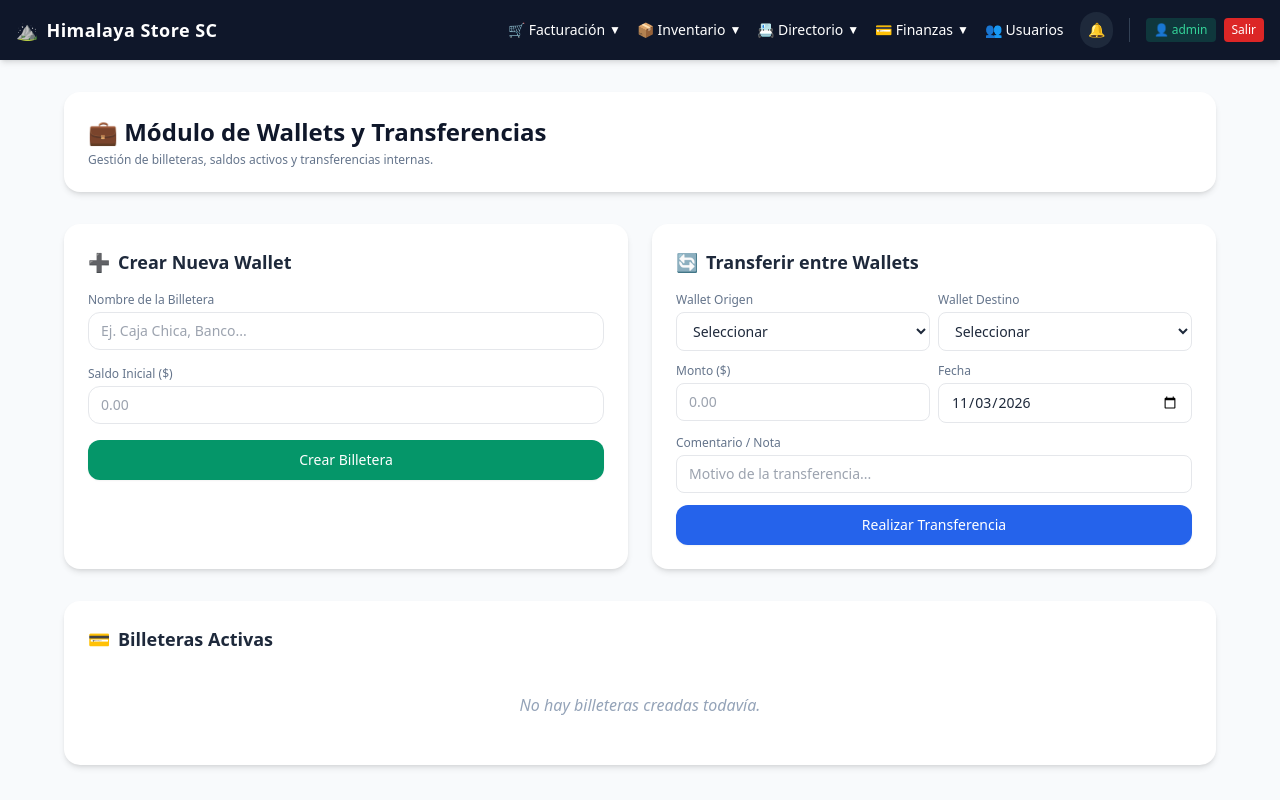
After one commit to edwarrusa/Himalaya_Store, a Flask app: page /wallets in a window 1280 px wide. The commit adds this page. Run offline with Flask 3, Linux system fonts and the light colour scheme; a user stored in the database is signed in; data that the repository does not hold is empty; some libraries are stand-ins or nearby versions.

```diff
--- a/app.py
+++ b/app.py
@@ -202,7 +202,7 @@ class CierreMensual(db.Model):
 class SalidaInventario(db.Model):
     id = db.Column(db.Integer, primary_key=True)
     fecha = db.Column(db.DateTime, default=datetime.utcnow)
-    concepto = db.Column(db.String(255), nullable=False) # Motivo: donación, vencimiento, uso interno, etc.
+    concepto = db.Column(db.String(255), nullable=False)
     observacion = db.Column(db.Text, nullable=True)
     detalles = db.relationship('DetalleSalida', backref='salida', cascade='all, delete-orphan')
 
@@ -302,20 +302,16 @@ def inventario():
     productos = Producto.query.all()
     proveedores = Proveedor.query.all()
     entradas = EntradaInventario.query.order_by(EntradaInventario.fecha.desc()).all()
-    salidas = SalidaInventario.query.order_by(SalidaInventario.fecha.desc()).all() # 👈 Añadir esto
+    salidas = SalidaInventario.query.order_by(SalidaInventario.fecha.desc()).all()
     fecha_hoy = datetime.now().strftime('%Y-%m-%d')
     return render_template('inventario.html', store_name="Himalaya Store SC", productos=productos, proveedores=proveedores, entradas=entradas, salidas=salidas, fecha_hoy=fecha_hoy)
 
-
-# 👇 NUEVA RUTA: Reporte de inventario imprimible para clientes
 @app.route('/inventario/imprimir')
 @login_required
 def imprimir_inventario():
-    productos = Producto.query.filter(Producto.stock_actual > 0).all() # O todos los productos que desees mostrar
+    productos = Producto.query.filter(Producto.stock_actual > 0).all()
     fecha_hoy = datetime.now().strftime('%Y-%m-%d')
     return render_template('imprimir_inventario.html', store_name="Himalaya Store SC", productos=productos, fecha_hoy=fecha_hoy)
-
-
 
 @app.route('/ventas')
 @login_required
@@ -339,36 +335,52 @@ def proveedores():
     lista_proveedores = Proveedor.query.all()
     return render_template('proveedores.html', store_name="Himalaya Store SC", proveedores=lista_proveedores)
 
-@app.route('/finanzas')
+
+# ==========================================
+# --- MÓDULO FINANCIERO SEPARADO (NUEVO) ---
+# ==========================================
+
+# 1. Submenú de Wallets (Creación, transferencias y listado de billeteras activas)
+@app.route('/wallets')
 @login_required
-def finanzas():
+def wallets():
     billeteras = Billetera.query.all()
-    gastos = Gasto.query.order_by(Gasto.fecha.desc()).all()
-    transferencias = Transferencia.query.order_by(Transferencia.fecha.desc()).all()
     fecha_hoy = datetime.now().strftime('%Y-%m-%d')
-    wallet_seleccionada = request.args.get('wallet_id', type=int)
-
-    selected_wallet = Billetera.query.get(wallet_seleccionada) if wallet_seleccionada else None
-
-    movimientos_globales = []
-    for b in billeteras:
-        for m in b.movimientos:
-            m_copia = m.copy()
-            m_copia['billetera'] = b.nombre
-            movimientos_globales.append(m_copia)
-
-    movimientos_globales.sort(key=lambda x: x['fecha'], reverse=True)
-
-    return render_template('finanzas.html',
+    return render_template('wallets.html',
                            store_name="Himalaya Store SC",
                            billeteras=billeteras,
-                           gastos=gastos,
-                           transferencias=transferencias,
-                           fecha_hoy=fecha_hoy,
-                           selected_wallet=selected_wallet,
-                           movimientos_globales=movimientos_globales)
+                           fecha_hoy=fecha_hoy)
 
-# --- ACCIONES (CON EMISIÓN DE NOTIFICACIONES WEBSOCKET) ---
+# 2. Submenú de Gastos (Registro de nuevos gastos e historial detallado)
+@app.route('/gastos')
+@login_required
+def gastos():
+    billeteras = Billetera.query.all()
+    lista_gastos = Gasto.query.order_by(Gasto.fecha.desc()).all()
+    fecha_hoy = datetime.now().strftime('%Y-%m-%d')
+    return render_template('gastos.html',
+                           store_name="Himalaya Store SC",
+                           billeteras=billeteras,
+                           gastos=lista_gastos,
+                           fecha_hoy=fecha_hoy)
+
+# 3. Submenú de Cierres Mensuales (Ya existente e intacto)
+@app.route('/cierres')
+@login_required
+def cierres():
+    lista_cierres = CierreMensual.query.order_by(CierreMensual.anio.desc(), CierreMensual.mes.desc()).all()
+    fecha_hoy = datetime.now()
+    return render_template('cierres.html', store_name="Himalaya Store SC", cierres=lista_cierres, fecha_hoy=fecha_hoy)
+
+# Vista detallada exclusiva para una Wallet individual
+@app.route('/wallet/<int:id>')
+@login_required
+def detalle_wallet(id):
+    wallet = Billetera.query.get_or_404(id)
+    return render_template('detalle_wallet.html', store_name="Himalaya Store SC", wallet=wallet)
+
+
+# --- ACCIONES Y PROCESAMIENTO (CON WEBSOCKETS) ---
 
 @app.route('/agregar_cliente', methods=['POST'])
 @login_required
@@ -421,7 +433,6 @@ def editar_producto(id):
     db.session.commit()
     flash('Producto actualizado correctamente.', 'success')
     return redirect(url_for('productos'))
-
 
 @app.route('/registrar_venta', methods=['POST'])
 @login_required
@@ -529,7 +540,7 @@ def agregar_billetera():
         nueva_w = Billetera(nombre=nombre, saldo_inicial=saldo_inicial, fecha_creacion=datetime.utcnow())
         db.session.add(nueva_w)
         db.session.commit()
-    return redirect(url_for('finanzas'))
+    return redirect(url_for('wallets'))
 
 @app.route('/registrar_gasto', methods=['POST'])
 @login_required
@@ -550,7 +561,7 @@ def registrar_gasto():
             'mensaje': f'{current_user.username} registró un gasto de ${monto:.2f} ({concepto}).'
         })
 
-    return redirect(url_for('finanzas'))
+    return redirect(url_for('gastos'))
 
 @app.route('/registrar_transferencia', methods=['POST'])
 @login_required
@@ -579,7 +590,7 @@ def registrar_transferencia():
             'mensaje': f'{current_user.username} transfirió ${monto:.2f} entre billeteras.'
         })
 
-    return redirect(url_for('finanzas'))
+    return redirect(url_for('wallets'))
 
 @app.route('/venta/<int:id>')
 @login_required
@@ -688,13 +699,6 @@ def eliminar_cotizacion(id):
         db.session.commit()
     return redirect(url_for('cotizaciones'))
 
-@app.route('/cierres')
-@login_required
-def cierres():
-    lista_cierres = CierreMensual.query.order_by(CierreMensual.anio.desc(), CierreMensual.mes.desc()).all()
-    fecha_hoy = datetime.now()
-    return render_template('cierres.html', store_name="Himalaya Store SC", cierres=lista_cierres, fecha_hoy=fecha_hoy)
-
 @app.route('/realizar_cierre', methods=['POST'])
 @login_required
 def realizar_cierre():
@@ -777,23 +781,19 @@ def registrar_salida_inventario():
 
     nueva_salida = SalidaInventario(concepto=concepto, observacion=observacion, fecha=fecha)
     db.session.add(nueva_salida)
-    db.session.flush() # Para obtener el ID de la salida
+    db.session.flush()
 
     for p_id, cant in zip(productos_ids, cantidades):
         if p_id and cant:
             producto = Producto.query.get(int(p_id))
             cantidad_retirar = int(cant)
 
-            # Opcional: Validar que no retires más de lo que hay en stock
             if producto.stock_actual < cantidad_retirar:
                 flash(f'Stock insuficiente para "{producto.nombre}". Stock actual: {producto.stock_actual}', 'error')
                 db.session.rollback()
                 return redirect(url_for('inventario'))
 
-            # Descontar stock actual
             producto.stock_actual -= cantidad_retirar
-
-            # Registrar detalle
             detalle = DetalleSalida(salida_id=nueva_salida.id, producto_id=producto.id, cantidad=cantidad_retirar)
             db.session.add(detalle)
 
--- a/templates/base.html
+++ b/templates/base.html
@@ -173,10 +173,33 @@
                     </div>
                 </div>
 
+                <!-- Menú Desplegable de Finanzas Unificado -->
+                <div class="relative group">
+                    <button class="hover:text-emerald-400 transition flex items-center gap-1 py-2">
+                        💳 Finanzas <span class="text-xs">▼</span>
+                    </button>
+                <div class="absolute left-0 mt-0 w-48 bg-white rounded-xl shadow-xl py-2 hidden group-hover:block z-50 border border-slate-100">
+                    <a href="{{ url_for('gastos') }}" class="block px-4 py-2 text-xs font-medium text-slate-700 hover:bg-slate-50 hover:text-emerald-600 transition">
+                        💸 Gastos & Historial
+                     </a>
+                    <a href="{{ url_for('wallets') }}" class="block px-4 py-2 text-xs font-medium text-slate-700 hover:bg-slate-50 hover:text-emerald-600 transition">
+                    💼 Wallets y Transferencias
+                    </a>
+                    <a href="{{ url_for('cierres') }}" class="block px-4 py-2 text-xs font-medium text-slate-700 hover:bg-slate-50 hover:text-emerald-600 transition">
+                        📊 Cierres Mensuales
+                    </a>
+                    </div>
+                </div>
+
+
+
+
+
+
                 <!-- Enlaces Directos -->
-                <a href="{{ url_for('finanzas') }}" class="hover:text-emerald-400 transition">💳 Wallets & Finanzas</a>
+
                 <a href="{{ url_for('gestionar_usuarios') }}" class="hover:text-emerald-400 transition">👥 Usuarios</a>
-                <a href="{{ url_for('cierres') }}" class="hover:text-emerald-400 transition">📊 Cierres</a>
+
 
                 <!-- BOTÓN DE LA CAMPANITA DE NOTIFICACIONES -->
                 <div class="relative">
--- /dev/null
+++ b/templates/wallets.html
@@ -0,0 +1,109 @@
+{% extends "base.html" %}
+{% block content %}
+<div class="max-w-6xl mx-auto space-y-8">
+
+    <!-- Encabezado -->
+    <div class="bg-white p-6 rounded-2xl shadow-md">
+        <h1 class="text-2xl font-bold text-slate-900">💼 Módulo de Wallets y Transferencias</h1>
+        <p class="text-xs text-slate-500 mt-1">Gestión de billeteras, saldos activos y transferencias internas.</p>
+    </div>
+
+    <!-- Acciones Rápidas: Crear Wallet y Transferencias -->
+    <div class="grid grid-cols-1 md:grid-cols-2 gap-6">
+
+        <!-- Crear Nueva Wallet -->
+        <div class="bg-white p-6 rounded-2xl shadow-md">
+            <h2 class="text-lg font-semibold mb-4 text-slate-800 flex items-center gap-2">
+                <span>➕</span> Crear Nueva Wallet
+            </h2>
+            <form action="{{ url_for('agregar_billetera') }}" method="POST" class="space-y-4">
+                <div>
+                    <label class="block text-xs font-medium text-slate-500 mb-1">Nombre de la Billetera</label>
+                    <input type="text" name="nombre_billetera" placeholder="Ej. Caja Chica, Banco..." required class="w-full px-3 py-2 border rounded-xl text-sm">
+                </div>
+                <div>
+                    <label class="block text-xs font-medium text-slate-500 mb-1">Saldo Inicial ($)</label>
+                    <input type="number" step="0.01" name="saldo_inicial" placeholder="0.00" required class="w-full px-3 py-2 border rounded-xl text-sm">
+                </div>
+                <button type="submit" class="w-full bg-emerald-600 text-white font-medium py-2.5 rounded-xl text-sm hover:bg-emerald-700 transition shadow-sm">
+                    Crear Billetera
+                </button>
+            </form>
+        </div>
+
+        <!-- Transferir entre Wallets -->
+        <div class="bg-white p-6 rounded-2xl shadow-md">
+            <h2 class="text-lg font-semibold mb-4 text-slate-800 flex items-center gap-2">
+                <span>🔄</span> Transferir entre Wallets
+            </h2>
+            <form action="{{ url_for('registrar_transferencia') }}" method="POST" class="space-y-3">
+                <div class="grid grid-cols-2 gap-2">
+                    <div>
+                        <label class="block text-xs font-medium text-slate-500 mb-1">Wallet Origen</label>
+                        <select name="origen_id" required class="w-full px-3 py-2 border rounded-lg text-sm bg-white">
+                            <option value="">Seleccionar</option>
+                            {% for w in billeteras %}
+                            <option value="{{ w.id }}">{{ w.nombre }} (${{ "%.2f"|format(w.saldo) }})</option>
+                            {% endfor %}
+                        </select>
+                    </div>
+                    <div>
+                        <label class="block text-xs font-medium text-slate-500 mb-1">Wallet Destino</label>
+                        <select name="destino_id" required class="w-full px-3 py-2 border rounded-lg text-sm bg-white">
+                            <option value="">Seleccionar</option>
+                            {% for w in billeteras %}
+                            <option value="{{ w.id }}">{{ w.nombre }}</option>
+                            {% endfor %}
+                        </select>
+                    </div>
+                </div>
+                <div class="grid grid-cols-1 sm:grid-cols-2 gap-2">
+                    <div>
+                        <label class="block text-xs font-medium text-slate-500 mb-1">Monto ($)</label>
+                        <input type="number" step="0.01" name="monto" placeholder="0.00" required class="w-full px-3 py-2 border rounded-lg text-sm">
+                    </div>
+                    <div>
+                        <label class="block text-xs font-medium text-slate-500 mb-1">Fecha</label>
+                        <input type="date" name="fecha" value="{{ fecha_hoy }}" required class="w-full px-3 py-2 border rounded-lg text-sm bg-white">
+                    </div>
+                </div>
+                <div>
+                    <label class="block text-xs font-medium text-slate-500 mb-1">Comentario / Nota</label>
+                    <input type="text" name="comentario" placeholder="Motivo de la transferencia..." class="w-full px-3 py-2 border rounded-lg text-sm">
+                </div>
+                <button type="submit" class="w-full bg-blue-600 text-white font-medium py-2.5 rounded-xl text-sm hover:bg-blue-700 transition shadow-sm">
+                    Realizar Transferencia
+                </button>
+            </form>
+        </div>
+
+    </div>
+
+    <!-- Billeteras Activas (Tarjetas) -->
+    <div class="bg-white p-6 rounded-2xl shadow-md space-y-4">
+        <h2 class="text-lg font-semibold text-slate-800 flex items-center gap-2">
+            <span>💳</span> Billeteras Activas
+        </h2>
+        <div class="grid grid-cols-1 sm:grid-cols-2 lg:grid-cols-3 gap-4">
+            {% for w in billeteras %}
+            <div class="border border-slate-200 p-5 rounded-2xl bg-slate-50 shadow-sm flex flex-col justify-between">
+                <div>
+                    <div class="flex justify-between items-start mb-2">
+                        <span class="font-bold text-slate-900 text-base">💎 {{ w.nombre }}</span>
+                    </div>
+                    <div class="text-2xl font-extrabold text-emerald-600 my-2">${{ "%.2f"|format(w.saldo) }}</div>
+                </div>
+                <div class="pt-4 border-t border-slate-200 mt-2">
+                    <a href="{{ url_for('detalle_wallet', id=w.id) }}" class="text-xs font-semibold text-blue-600 hover:underline flex items-center gap-1">
+                        Ver detalle exclusivo →
+                    </a>
+                </div>
+            </div>
+            {% else %}
+            <div class="col-span-3 text-center py-6 text-slate-400 italic">No hay billeteras creadas todavía.</div>
+            {% endfor %}
+        </div>
+    </div>
+
+</div>
+{% endblock %}
```
Also changed, not shown: templates/detalle_wallet.html (added, +68 -0 lines), templates/gastos.html (added, +80 -0 lines).
